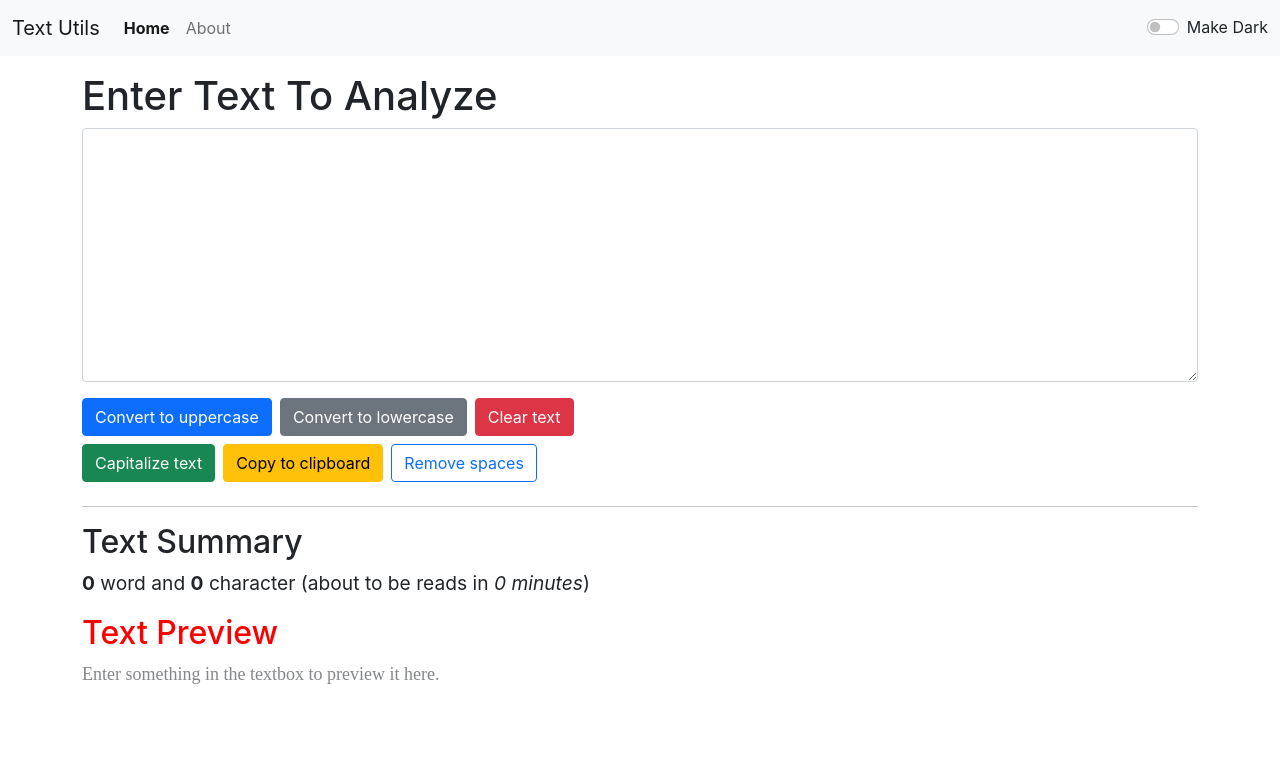
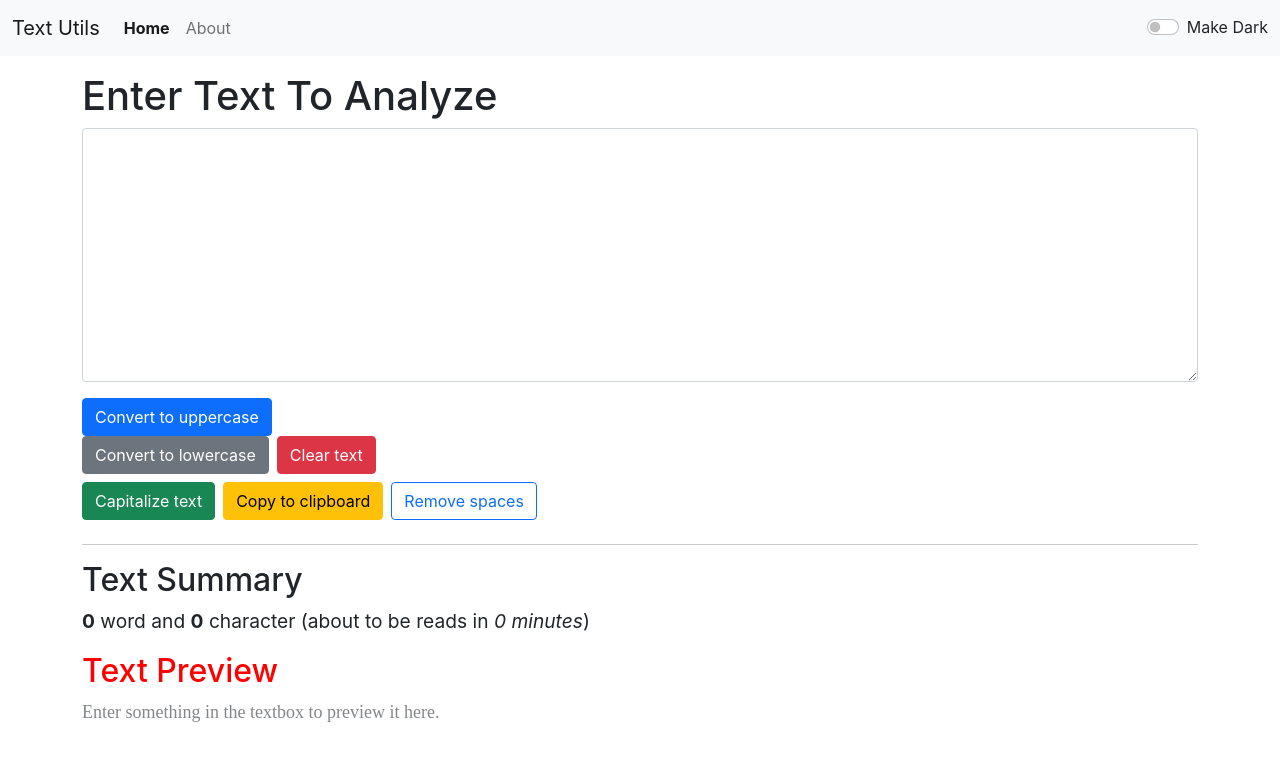
Before and after one commit to supratim531/React-TextUtils-Netlify, a React (Create React App) app: page / in a window 1280 px wide. Shown: the top 760 px of the page. Built offline with nearby package versions, Linux system fonts and the light colour scheme.

Commit message:
supratim531: Update TextForm.js

```diff
--- a/src/components/TextForm.js
+++ b/src/components/TextForm.js
@@ -68,8 +68,9 @@ export default function TextForm(props) {
         <textarea className="form-control" style={(props.mode === "light") ? {backgroundColor: "white"} : {backgroundColor: "rgb(30, 50, 50)", color: "white"}} value={text} onChange={handleOnChange} id="textBox" rows="10"></textarea>
       </div>
       <button className="btn btn-primary" onClick={upperCaseOnClick}>Convert to uppercase</button>
-      <button className="btn btn-secondary mx-2" onClick={lowerCaseOnClick}>Convert to lowercase</button>
-      <button className="btn btn-danger" onClick={clearOnClick}>Clear text</button>
+      <br />
+      <button className="btn btn-secondary" onClick={lowerCaseOnClick}>Convert to lowercase</button>
+      <button className="btn btn-danger mx-2" onClick={clearOnClick}>Clear text</button>
       <br />
       <button className="btn btn-success my-2" onClick={capitalizeOnClick}>Capitalize text</button>
       <button className="btn btn-warning mx-2" onClick={copyOnClick}>Copy to clipboard</button>
```
